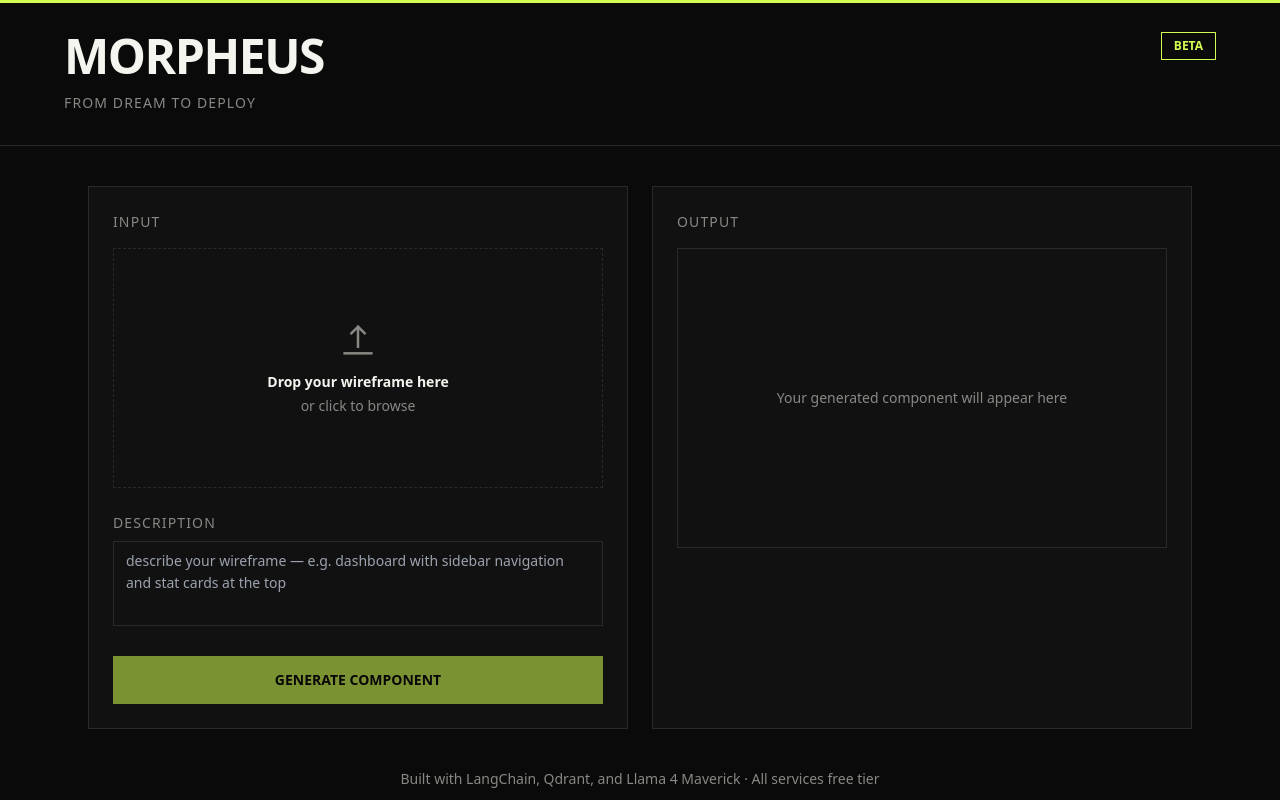
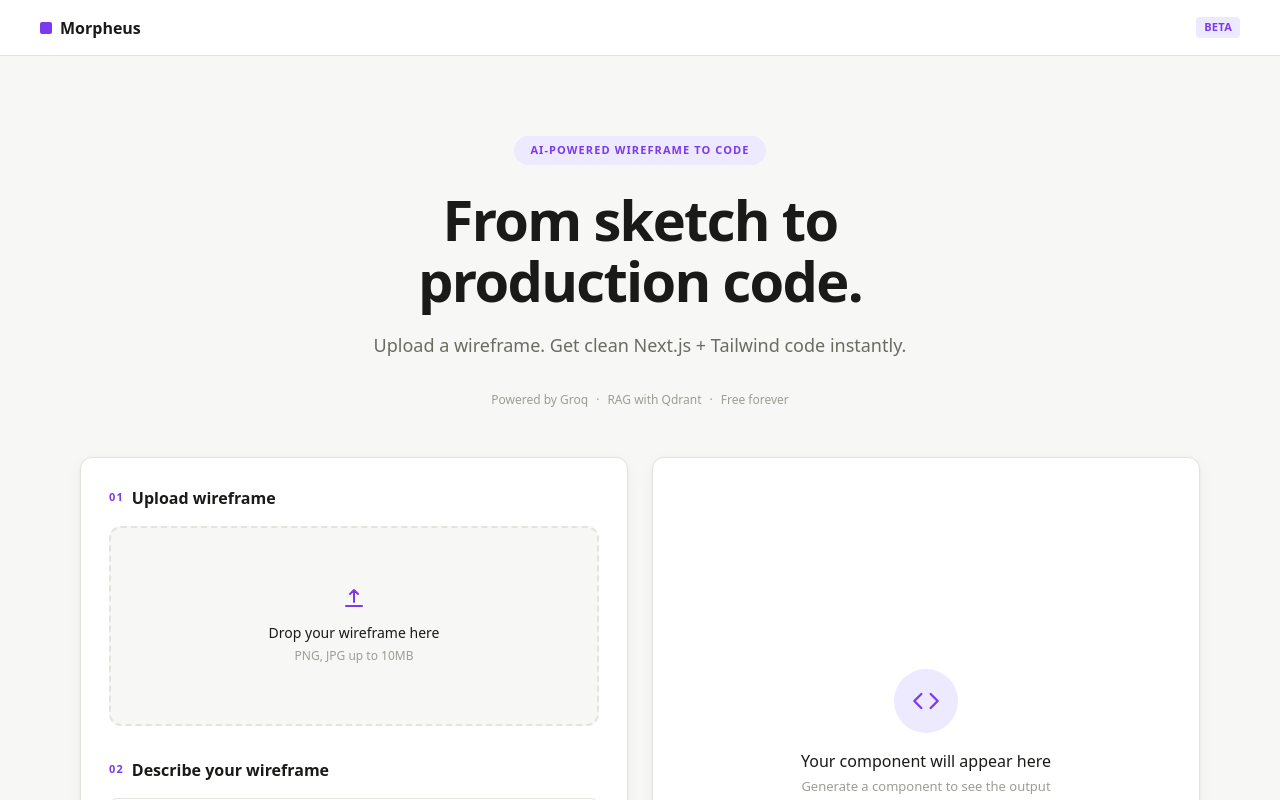
Before and after one commit to Ahmadhassan30/Morpheus, a Next.js app in the folder apps/web/: page / in a window 1280 px wide. Shown: the top 800 px of the page. Built offline with nearby package versions, Linux system fonts and the light colour scheme.

Commit message:
Refactor global styles and layout for improved design consistency and readability

```diff
--- a/apps/web/app/globals.css
+++ b/apps/web/app/globals.css
@@ -6,31 +6,41 @@
 	box-sizing: border-box;
 	margin: 0;
 	padding: 0;
+	transition: border-color 0.15s ease, box-shadow 0.15s ease, background-color 0.15s ease;
 }
 
 :root {
-	--bg: #0a0a0a;
-	--surface: #111111;
-	--border: #2a2a2a;
-	--text: #f5f5f0;
-	--muted: #888884;
-	--accent: #d3fd50;
+	--bg-page: #F7F7F5;
+	--bg-surface: #FFFFFF;
+	--bg-subtle: #F0EFEB;
+	--border: #E4E4DF;
+	--border-strong: #C9C9C1;
+	--text-primary: #1A1A18;
+	--text-secondary: #6B6B63;
+	--text-hint: #9D9D93;
+	--accent: #7C3AED;
+	--accent-hover: #6D28D9;
+	--accent-light: #EDE9FE;
+	--success: #16A34A;
+	--warning: #D97706;
+	--danger: #DC2626;
 }
 
 html,
 body {
-	background: #0a0a0a;
-	color: #f5f5f0;
+	background: var(--bg-page);
+	color: var(--text-primary);
 	min-height: 100vh;
+	font-family: "Inter", system-ui, -apple-system, sans-serif;
 }
 
 ::selection {
-	background: #d3fd50;
-	color: #000000;
+	background: var(--accent-light);
+	color: var(--accent);
 }
 
 ::placeholder {
-	color: #888884;
+	color: var(--text-hint);
 }
 
 /* Custom scrollbar (webkit) */
@@ -40,15 +50,16 @@ body {
 }
 
 ::-webkit-scrollbar-track {
-	background: #0a0a0a;
+	background: var(--bg-subtle);
 }
 
 ::-webkit-scrollbar-thumb {
-	background: #2a2a2a;
+	background: var(--border-strong);
+	border-radius: 4px;
 }
 
 ::-webkit-scrollbar-thumb:hover {
-	background: #444444;
+	background: var(--text-hint);
 }
 
 @keyframes stream {
--- a/apps/web/app/layout.tsx
+++ b/apps/web/app/layout.tsx
@@ -23,11 +23,10 @@ export default function RootLayout({
 }>) {
   return (
     <html lang="en">
-		<body className="min-h-screen bg-[#0a0a0a] text-[#f5f5f0]">
-			<div
-				aria-hidden="true"
-				className="fixed left-0 top-0 z-50 h-[3px] w-full bg-[#D3FD50]"
-			/>
+		<head>
+			<link href="https://fonts.googleapis.com/css2?family=Inter:wght@400;500;600;700;800&display=swap" rel="stylesheet" />
+		</head>
+		<body className="min-h-screen bg-[var(--bg-page)] text-[var(--text-primary)]">
 			{children}
 		</body>
     </html>
--- a/apps/web/app/page.tsx
+++ b/apps/web/app/page.tsx
@@ -3,17 +3,6 @@
 import { useEffect, useMemo, useRef, useState } from "react";
 
 import { CodeDisplay } from "../components/CodeDisplay";
-
-const COLORS = {
-  background: "#0a0a0a",
-  surface: "#111111",
-  border: "#2a2a2a",
-  text: "#f5f5f0",
-  muted: "#888884",
-  accent: "#D3FD50",
-  accentHover: "#bfe847",
-  error: "#ff4444"
-} as const;
 
 function formatBytes(bytes: number): string {
   if (!Number.isFinite(bytes) || bytes <= 0) return "0 B";
@@ -141,76 +130,53 @@ export default function HomePage() {
   };
 
   return (
-    <div
-      className="min-h-screen"
-      style={{
-        background: COLORS.background,
-        color: COLORS.text,
-        fontFamily: "system-ui, -apple-system, sans-serif"
-      }}
-    >
-      <header className="w-full border-b px-4 py-8 sm:px-6"
-        style={{ borderColor: COLORS.border }}
-      >
-        <div className="mx-auto max-w-6xl">
-          <div className="flex items-start justify-between gap-4">
-            <div>
-              <div
-                className="text-[48px] font-bold leading-none"
-                style={{ letterSpacing: "-0.03em" }}
-              >
-                MORPHEUS
+    <div className="min-h-screen relative flex flex-col font-sans">
+      <header className="flex h-[56px] w-full items-center justify-between border-b px-10 bg-[var(--bg-surface)] border-[var(--border)] shrink-0">
+        <div className="flex items-center gap-2">
+          <div className="h-3 w-3 rounded-sm bg-[var(--accent)]" />
+          <span className="text-[16px] font-bold text-[var(--text-primary)]">Morpheus</span>
         </div>
-              <div
-                className="mt-3 text-[14px] uppercase"
-                style={{ color: COLORS.muted, letterSpacing: "0.08em" }}
-              >
-                FROM DREAM TO DEPLOY
+        <div className="rounded-[4px] bg-[var(--accent-light)] px-2 py-[2px] text-[11px] font-semibold uppercase text-[var(--accent)] tracking-wide">
+          BETA
         </div>
+      </header>
+
+      <main className="flex-1 flex flex-col">
+        <section className="flex flex-col items-center justify-center px-10 pb-[48px] pt-[80px] text-center">
+          <div className="mb-6 rounded-full bg-[var(--accent-light)] px-4 py-1.5 text-[11px] font-semibold uppercase tracking-widest text-[var(--accent)]">
+            AI-POWERED WIREFRAME TO CODE
+          </div>
+          <h1 className="text-[56px] font-[800] leading-[1.1] tracking-[-0.03em] text-[var(--text-primary)]">
+            From sketch to<br/>
+            <span className="relative inline-block">
+              production
+              <span className="absolute bottom-2 left-0 -z-10 h-3 w-full bg-[var(--accent-light)]" />
+            </span> code.
+          </h1>
+          <p className="mt-5 text-[18px] font-[400] text-[var(--text-secondary)]">
+            Upload a wireframe. Get clean Next.js + Tailwind code instantly.
+          </p>
+          <div className="mt-8 flex items-center gap-2 text-[12px] text-[var(--text-hint)]">
+            <span>Powered by Groq</span>
+            <span>·</span>
+            <span>RAG with Qdrant</span>
+            <span>·</span>
+            <span>Free forever</span>
+          </div>
+        </section>
+
+        <section className="mx-auto w-full max-w-[1200px] px-10 pb-16">
+          <div className="grid grid-cols-1 gap-6 lg:grid-cols-2">
+
+            <div className="flex flex-col rounded-[12px] border border-[var(--border)] bg-[var(--bg-surface)] p-[28px] shadow-[0_1px_3px_rgba(0,0,0,0.06),0_4px_16px_rgba(0,0,0,0.04)]">
+              <div className="mb-4 flex items-center gap-2">
+                <span className="text-[11px] font-semibold uppercase tracking-widest text-[var(--accent)]">01</span>
+                <h2 className="text-[16px] font-semibold text-[var(--text-primary)]">Upload wireframe</h2>
               </div>
 
               <div
-              className="select-none border px-3 py-1 text-[12px] font-semibold"
-              style={{
-                borderColor: COLORS.accent,
-                color: COLORS.accent,
-                borderRadius: 0
-              }}
-            >
-              BETA
-            </div>
-          </div>
-        </div>
-      </header>
-
-      <main className="mx-auto grid max-w-6xl grid-cols-1 gap-6 px-4 py-10 sm:px-6 lg:grid-cols-2">
-        <section
-          className="border p-6"
-          style={{ background: COLORS.surface, borderColor: COLORS.border }}
-        >
-          <div
-            className="text-[14px] uppercase"
-            style={{ color: COLORS.muted, letterSpacing: "0.08em" }}
-          >
-            INPUT
-          </div>
-
-          <div
-            className="mt-4 flex h-[240px] w-full cursor-pointer items-center justify-center border border-dashed"
-            style={{ borderColor: COLORS.border, borderRadius: 0 }}
+                className="group relative flex h-[200px] w-full cursor-pointer flex-col items-center justify-center overflow-hidden rounded-[12px] border-2 border-dashed border-[var(--border)] bg-[var(--bg-page)] transition-colors hover:border-[var(--accent)] hover:bg-[var(--accent-light)] focus:border-[var(--accent)] focus:bg-[var(--accent-light)] outline-none"
                 onClick={handleBrowse}
-            onMouseEnter={(e) => {
-              e.currentTarget.style.borderColor = COLORS.accent;
-            }}
-            onMouseLeave={(e) => {
-              e.currentTarget.style.borderColor = COLORS.border;
-            }}
-            onFocus={(e) => {
-              e.currentTarget.style.borderColor = COLORS.accent;
-            }}
-            onBlur={(e) => {
-              e.currentTarget.style.borderColor = COLORS.border;
-            }}
                 onDragOver={(e) => e.preventDefault()}
                 onDrop={handleDrop}
                 role="button"
@@ -230,159 +196,88 @@ export default function HomePage() {
                     setSelectedFile(next);
                   }}
                 />
-
                 {preview ? (
-              <img
-                src={preview}
-                alt="Wireframe preview"
-                className="h-full w-full object-cover"
-                draggable={false}
-              />
+                  <img src={preview} alt="Preview" className="absolute inset-0 h-full w-full object-cover" draggable={false} />
                 ) : (
-              <div className="flex flex-col items-center justify-center text-center">
-                <svg
-                  width="40"
-                  height="40"
-                  viewBox="0 0 24 24"
-                  fill="none"
-                  xmlns="http://www.w3.org/2000/svg"
-                  aria-hidden="true"
-                >
-                  <path
-                    d="M12 16V4M12 4l-4 4M12 4l4 4"
-                    stroke={COLORS.muted}
-                    strokeWidth="1.5"
-                    strokeLinecap="square"
-                    strokeLinejoin="miter"
-                  />
-                  <path
-                    d="M4 20h16"
-                    stroke={COLORS.muted}
-                    strokeWidth="1.5"
-                    strokeLinecap="square"
-                  />
+                  <>
+                    <svg width="24" height="24" viewBox="0 0 24 24" fill="none" xmlns="http://www.w3.org/2000/svg" className="mb-3 text-[var(--accent)]">
+                      <path d="M12 16V4M12 4l-4 4M12 4l4 4" stroke="currentColor" strokeWidth="2" strokeLinecap="round" strokeLinejoin="round" />
+                      <path d="M4 20h16" stroke="currentColor" strokeWidth="2" strokeLinecap="round" strokeLinejoin="round" />
                     </svg>
-                <div className="mt-3 text-sm font-semibold">Drop your wireframe here</div>
-                <div className="mt-1 text-sm" style={{ color: COLORS.muted }}>
-                  or click to browse
-                </div>
-              </div>
+                    <div className="text-[14px] font-medium text-[var(--text-primary)]">Drop your wireframe here</div>
+                    <div className="mt-1 text-[12px] text-[var(--text-hint)]">PNG, JPG up to 10MB</div>
+                  </>
                 )}
               </div>
 
-          {fileMeta ? (
-            <div className="mt-3 text-sm" style={{ color: COLORS.muted }}>
+              {fileMeta && (
+                <div className="mt-2 text-[12px] text-[var(--text-secondary)]">
                   {fileMeta.name} · {fileMeta.size}
                 </div>
-          ) : null}
+              )}
 
-          <label className="mt-6 block">
-            <div
-              className="text-[14px] uppercase"
-              style={{ color: COLORS.muted, letterSpacing: "0.08em" }}
-            >
-              DESCRIPTION
+              <div className="mb-4 mt-8 flex items-center gap-2">
+                <span className="text-[11px] font-semibold uppercase tracking-widest text-[var(--accent)]">02</span>
+                <h2 className="text-[16px] font-semibold text-[var(--text-primary)]">Describe your wireframe</h2>
               </div>
+
               <textarea
                 value={description}
                 onChange={(e) => setDescription(e.target.value)}
-              rows={3}
-              placeholder="describe your wireframe — e.g. dashboard with sidebar navigation and stat cards at the top"
-              className="mt-2 w-full border px-3 py-2 text-[14px] leading-[1.6] outline-none"
-              style={{
-                background: COLORS.surface,
-                borderColor: COLORS.border,
-                color: COLORS.text,
-                borderRadius: 0,
-                resize: "none"
-              }}
-              onFocus={(e) => {
-                e.currentTarget.style.borderColor = COLORS.accent;
-              }}
-              onBlur={(e) => {
-                e.currentTarget.style.borderColor = COLORS.border;
-              }}
+                rows={4}
+                placeholder="E.g. A dashboard with a sidebar navigation and three stat cards at the top..."
+                className="w-full resize-none rounded-[8px] border border-[var(--border)] bg-[var(--bg-surface)] px-[14px] py-[12px] text-[14px] text-[var(--text-primary)] outline-none transition-shadow placeholder:text-[var(--text-hint)] focus:border-[var(--accent)] focus:ring-[3px] focus:ring-[var(--accent)]/10"
               />
-          </label>
 
               <button
                 type="button"
                 onClick={handleGenerate}
                 disabled={!canGenerate}
-            className="mt-6 flex h-12 w-full items-center justify-center gap-3 border px-4 text-sm font-semibold"
-            style={{
-              borderColor: isLoading ? COLORS.border : COLORS.accent,
-              background: isLoading ? COLORS.surface : COLORS.accent,
-              color: isLoading ? COLORS.muted : "#000000",
-              borderRadius: 0,
-              opacity: canGenerate ? 1 : 0.55,
-              cursor: canGenerate ? "pointer" : "not-allowed"
-            }}
-            onMouseEnter={(e) => {
-              if (e.currentTarget.disabled) return;
-              if (!isLoading) e.currentTarget.style.background = COLORS.accentHover;
-            }}
-            onMouseLeave={(e) => {
-              if (e.currentTarget.disabled) return;
-              if (!isLoading) e.currentTarget.style.background = COLORS.accent;
-            }}
+                className="mt-6 flex h-[48px] w-full items-center justify-center gap-2 rounded-[8px] bg-[var(--accent)] text-[15px] font-semibold text-white transition-all hover:scale-[1.01] hover:bg-[var(--accent-hover)] disabled:pointer-events-none disabled:opacity-50 disabled:hover:scale-100 disabled:hover:bg-[var(--accent)]"
               >
                 {isLoading ? (
                   <>
-                <span
-                  className="h-4 w-4 animate-spin"
-                  style={{
-                    border: `2px solid ${COLORS.border}`,
-                    borderTopColor: COLORS.accent,
-                    borderRadius: 0
-                  }}
-                />
-                <span>GENERATING...</span>
+                    <svg className="h-5 w-5 animate-spin text-white" xmlns="http://www.w3.org/2000/svg" fill="none" viewBox="0 0 24 24">
+                      <circle className="opacity-25" cx="12" cy="12" r="10" stroke="currentColor" strokeWidth="4"></circle>
+                      <path className="opacity-75" fill="currentColor" d="M4 12a8 8 0 018-8V0C5.373 0 0 5.373 0 12h4zm2 5.291A7.962 7.962 0 014 12H0c0 3.042 1.135 5.824 3 7.938l3-2.647z"></path>
+                    </svg>
+                    Generating...
                   </>
                 ) : (
-              <span>GENERATE COMPONENT</span>
+                  "Generate component"
                 )}
               </button>
 
-          {error ? (
-            <div
-              className="mt-4 border px-4 py-3 text-sm"
-              style={{ borderColor: COLORS.error, color: COLORS.error }}
-            >
+              {error && (
+                <div className="mt-4 rounded-[8px] border border-[#FCA5A5] bg-[#FEF2F2] p-3 text-[13px] text-[#DC2626]">
                   {error}
                 </div>
-          ) : null}
-        </section>
-
-        <section
-          className="border p-6"
-          style={{ background: COLORS.surface, borderColor: COLORS.border }}
-        >
-          <div
-            className="text-[14px] uppercase"
-            style={{ color: COLORS.muted, letterSpacing: "0.08em" }}
-          >
-            OUTPUT
+              )}
             </div>
 
-          <div className="mt-4">
+            <div className="flex flex-col h-full rounded-[12px] border border-[var(--border)] bg-[var(--bg-surface)] p-[28px] shadow-[0_1px_3px_rgba(0,0,0,0.06),0_4px_16px_rgba(0,0,0,0.04)]">
               {code.length === 0 && !isLoading ? (
-              <div
-                className="flex min-h-[300px] items-center justify-center border px-6 text-center text-sm"
-                style={{ borderColor: COLORS.border, color: COLORS.muted }}
-              >
-                Your generated component will appear here
+                <div className="flex flex-1 flex-col items-center justify-center text-center py-[100px]">
+                  <div className="mb-4 flex h-16 w-16 items-center justify-center rounded-full bg-[var(--accent-light)]">
+                    <svg width="28" height="28" viewBox="0 0 24 24" fill="none" xmlns="http://www.w3.org/2000/svg" className="text-[var(--accent)]">
+                      <path d="M16 18l6-6-6-6M8 6l-6 6 6 6" stroke="currentColor" strokeWidth="2" strokeLinecap="round" strokeLinejoin="round"/>
+                    </svg>
+                  </div>
+                  <h3 className="text-[16px] font-medium text-[var(--text-primary)]">Your component will appear here</h3>
+                  <p className="mt-1 text-[13px] text-[var(--text-hint)]">Generate a component to see the output</p>
                 </div>
               ) : (
                 <CodeDisplay code={code} isStreaming={isStreaming} />
               )}
             </div>
+
+          </div>
         </section>
       </main>
 
-      <footer className="mx-auto max-w-6xl px-4 pb-10 text-center text-sm sm:px-6">
-        <div style={{ color: COLORS.muted }}>
-          Built with LangChain, Qdrant, and Llama 4 Maverick · All services free tier
+      <footer className="w-full border-t border-[var(--border)] bg-[var(--bg-page)] py-[40px] text-center">
+        <div className="text-[12px] text-[var(--text-hint)]">
+          Built with LangChain · Qdrant · Groq · Next.js
         </div>
       </footer>
     </div>
--- a/apps/web/components/CodeDisplay.tsx
+++ b/apps/web/components/CodeDisplay.tsx
@@ -115,28 +115,27 @@ export function CodeDisplay({ code, isStreaming }: CodeDisplayProps) {
 	const copyDisabled = code.trim().length === 0;
 
 	return (
-		<div className="relative">
-			{isStreaming ? (
-				<div
-					className="absolute left-0 right-0 top-0 h-[2px] overflow-hidden"
-					aria-hidden="true"
-				>
+		<div className="relative flex flex-col">
+			{/* Top bar */}
+			<div
+				className="flex items-center justify-between px-4 py-3"
+				style={{
+					background: "#1A1A18",
+					borderRadius: "12px 12px 0 0"
+				}}
+			>
+				<div className="flex items-center gap-3">
+					<div className="flex items-center gap-1.5">
+						<div className="h-[10px] w-[10px] rounded-full" style={{ background: "#FF5F57" }} />
+						<div className="h-[10px] w-[10px] rounded-full" style={{ background: "#FFBD2E" }} />
+						<div className="h-[10px] w-[10px] rounded-full" style={{ background: "#28C840" }} />
+					</div>
 					<div
-						className="stream-bar h-full w-1/3"
-						style={{ background: COLORS.accent }}
-					/>
-				</div>
-			) : null}
-
-			<div
-				className="flex items-center justify-between border px-4 py-3"
-				style={{ borderColor: COLORS.border, background: COLORS.surface }}
-			>
-				<div
-					className="text-[14px] uppercase"
-					style={{ color: COLORS.muted, letterSpacing: "0.08em" }}
-				>
-					GENERATED COMPONENT
+						className="ml-2 text-[12px] font-medium"
+						style={{ color: "#6B6B63", fontFamily: "monospace" }}
+					>
+						Dashboard.tsx
+					</div>
 				</div>
 
 				<button
@@ -148,45 +147,52 @@ export function CodeDisplay({ code, isStreaming }: CodeDisplayProps) {
 							await navigator.clipboard.writeText(code);
 							setCopied(true);
 						} catch {
-							// If clipboard is blocked, keep UI stable (no extra error UI).
+							// If clipboard is blocked, keep UI stable.
 						}
 					}}
-					className="border px-3 py-1 text-xs font-semibold"
+					className="px-[10px] py-[4px] text-[11px] font-semibold uppercase transition-colors"
 					style={{
-						borderColor: COLORS.border,
+						border: "1px solid #333",
 						background: "transparent",
-						color: copyDisabled ? COLORS.muted : COLORS.text,
-						borderRadius: 0,
+						color: copied ? "white" : "#9D9D93",
+						borderRadius: "4px",
 						opacity: copyDisabled ? 0.55 : 1,
 						cursor: copyDisabled ? "not-allowed" : "pointer"
 					}}
 					onMouseEnter={(e) => {
-						if (copyDisabled) return;
-						e.currentTarget.style.borderColor = COLORS.accent;
-						e.currentTarget.style.color = COLORS.accent;
+						if (copyDisabled || copied) return;
+						e.currentTarget.style.color = "white";
 					}}
 					onMouseLeave={(e) => {
-						e.currentTarget.style.borderColor = COLORS.border;
-						e.currentTarget.style.color = copyDisabled ? COLORS.muted : COLORS.text;
+						if (copyDisabled || copied) return;
+						e.currentTarget.style.color = "#9D9D93";
 					}}
 				>
 					{copied ? "COPIED ✓" : "COPY"}
 				</button>
 			</div>
 
-			<div className="mt-4">
+			{/* Streaming indicator */}
+			{isStreaming ? (
+				<div className="absolute left-0 right-0 top-[44px] h-[2px] overflow-hidden" aria-hidden="true">
+					<div className="stream-bar h-full w-1/3" style={{ background: "#7C3AED" }} />
+				</div>
+			) : null}
+
+			{/* Code block */}
+			<div>
 				<SyntaxHighlighter
 					language="tsx"
 					style={vscDarkPlus}
 					showLineNumbers
 					customStyle={{
-						background: COLORS.background,
-						border: `1px solid ${COLORS.border}`,
-						borderRadius: 0,
+						background: "#1E1E1E",
+						border: "none",
+						borderRadius: showPreview ? "0" : "0 0 12px 12px",
 						fontSize: "13px",
 						fontFamily: '"Fira Code", "Cascadia Code", monospace',
 						minHeight: "300px",
-						maxHeight: "500px",
+						maxHeight: "520px",
 						overflowY: "auto",
 						margin: 0
 					}}
@@ -195,53 +201,46 @@ export function CodeDisplay({ code, isStreaming }: CodeDisplayProps) {
 				</SyntaxHighlighter>
 			</div>
 
+			{/* Preview Toggle */}
 			<button
 				type="button"
 				onClick={() => setShowPreview((v) => !v)}
-				className="mt-4 w-full border px-4 py-2 text-sm font-semibold"
+				className="mt-[12px] w-full border px-[16px] py-[8px] text-[13px] font-[500] transition-colors"
 				style={{
-					borderColor: COLORS.border,
-					background: "transparent",
-					color: COLORS.text,
-					borderRadius: 0
+					border: "1px solid #E4E4DF",
+					background: "white",
+					color: "#6B6B63",
+					borderRadius: "8px"
 				}}
 				onMouseEnter={(e) => {
-					e.currentTarget.style.borderColor = COLORS.accent;
-					e.currentTarget.style.color = COLORS.accent;
+					e.currentTarget.style.borderColor = "#7C3AED";
+					e.currentTarget.style.color = "#7C3AED";
 				}}
 				onMouseLeave={(e) => {
-					e.currentTarget.style.borderColor = COLORS.border;
-					e.currentTarget.style.color = COLORS.text;
+					e.currentTarget.style.borderColor = "#E4E4DF";
+					e.currentTarget.style.color = "#6B6B63";
 				}}
 			>
 				{showPreview ? "HIDE PREVIEW" : "SHOW PREVIEW"}
 			</button>
 
+			{/* Preview Box */}
 			{showPreview && (
-				<div style={{ marginTop: '12px' }}>
-					<p style={{
-						fontSize: '11px',
-						color: 'var(--color-text-tertiary)',
-						marginBottom: '8px',
-						fontFamily: 'monospace'
-					}}>
-						LIVE PREVIEW — rendered with React 18 + Tailwind CDN
-					</p>
+				<div className="mt-[12px]">
 					<iframe
 						srcDoc={buildPreviewHTML(code)}
 						style={{
-							width: '100%',
-							height: '500px',
-							border: '1px solid #2a2a2a',
-							borderRadius: '0',
-							background: 'white'
+							width: "100%",
+							height: "500px",
+							border: "1px solid #E4E4DF",
+							borderRadius: "0 0 12px 12px",
+							background: "white"
 						}}
 						sandbox="allow-scripts"
 						title="Component preview"
 					/>
 				</div>
 			)}
-
 		</div>
 	);
 }
--- /dev/null
+++ b/apps/web/postcss.config.js
@@ -0,0 +1,6 @@
+module.exports = {
+  plugins: {
+    tailwindcss: {},
+    autoprefixer: {},
+  },
+}
```
Lines whose indentation alone changed are shown as unchanged.
